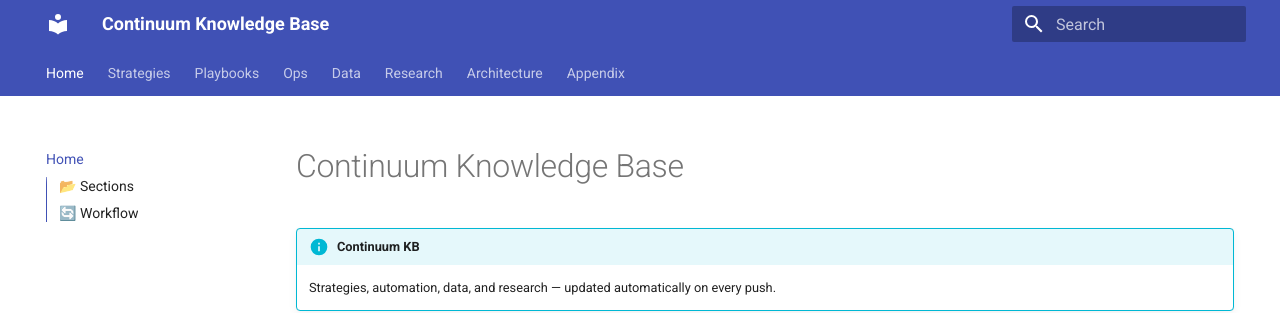
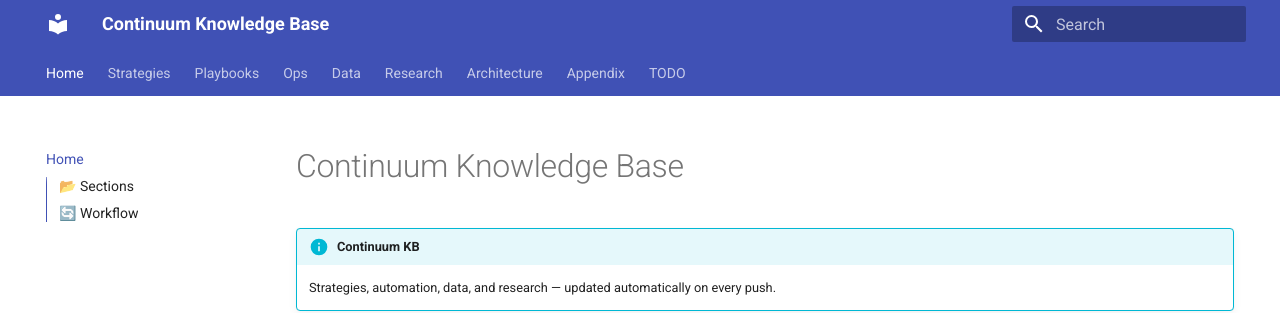
Before and after one commit to joeyeoj69/continuum-knowledge-base, an MkDocs documentation site: the page built from docs/index.md, in a window 1280 px wide. Shown: the top 313 px of the page. Built offline with MkDocs 1.6.1 and Material for MkDocs 9.7.7, drawn with Linux system fonts in a browser that asks for light colours.

Commit message:
docs: wire TODO.md into KB nav for iPad access

```diff
--- a/mkdocs.yml
+++ b/mkdocs.yml
@@ -49,6 +49,7 @@ nav:
     - Abbreviations: appendix/abbreviations.md
     - Tools: appendix/tools.md
     - References: appendix/refs.md
+  - TODO: TODO.md
 
 markdown_extensions:
   - admonition
```
